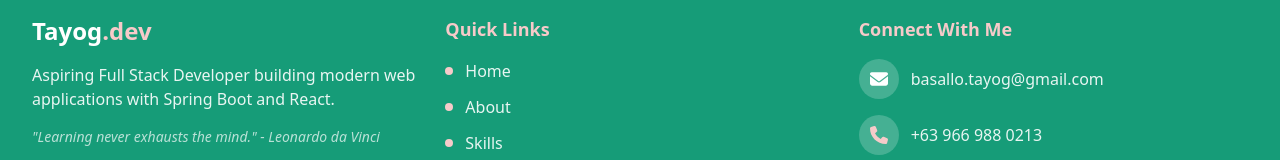
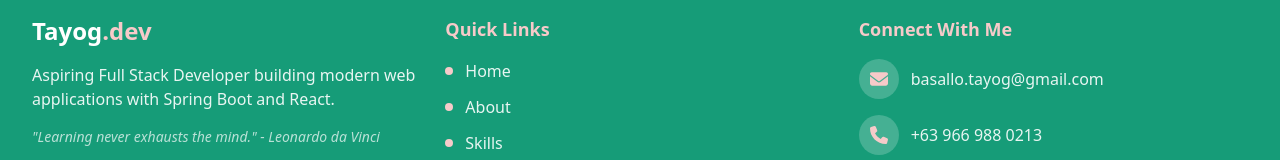
Before and after one commit to Kamen-Rider-Tayog/tayog-portfolio, a React (Vite) app in the folder frontend/: page / in a window 1280 px wide. Shown: the part 1736-1896 px from the top of the page. Built offline with nearby package versions, Linux system fonts and the light colour scheme.

Commit message:
Fix typo in FontAwesomeIcon className

```diff
--- a/frontend/src/components/Footer.jsx
+++ b/frontend/src/components/Footer.jsx
@@ -49,7 +49,7 @@ const Footer = () => {
             <div className="space-y-4">
               <div className="flex items-center space-x-3">
                 <div className="w-10 h-10 bg-white/20 rounded-full flex items-center justify-center">
-                  <FontAwesomeIcon icon={faEnvelope} className="text-[#F7CAC9]` text-lg" />
+                  <FontAwesomeIcon icon={faEnvelope} className="text-[#F7CAC9] text-lg" />
                 </div>
                 <p className="text-white/90">basallo.tayog@gmail.com</p>
               </div>
```
